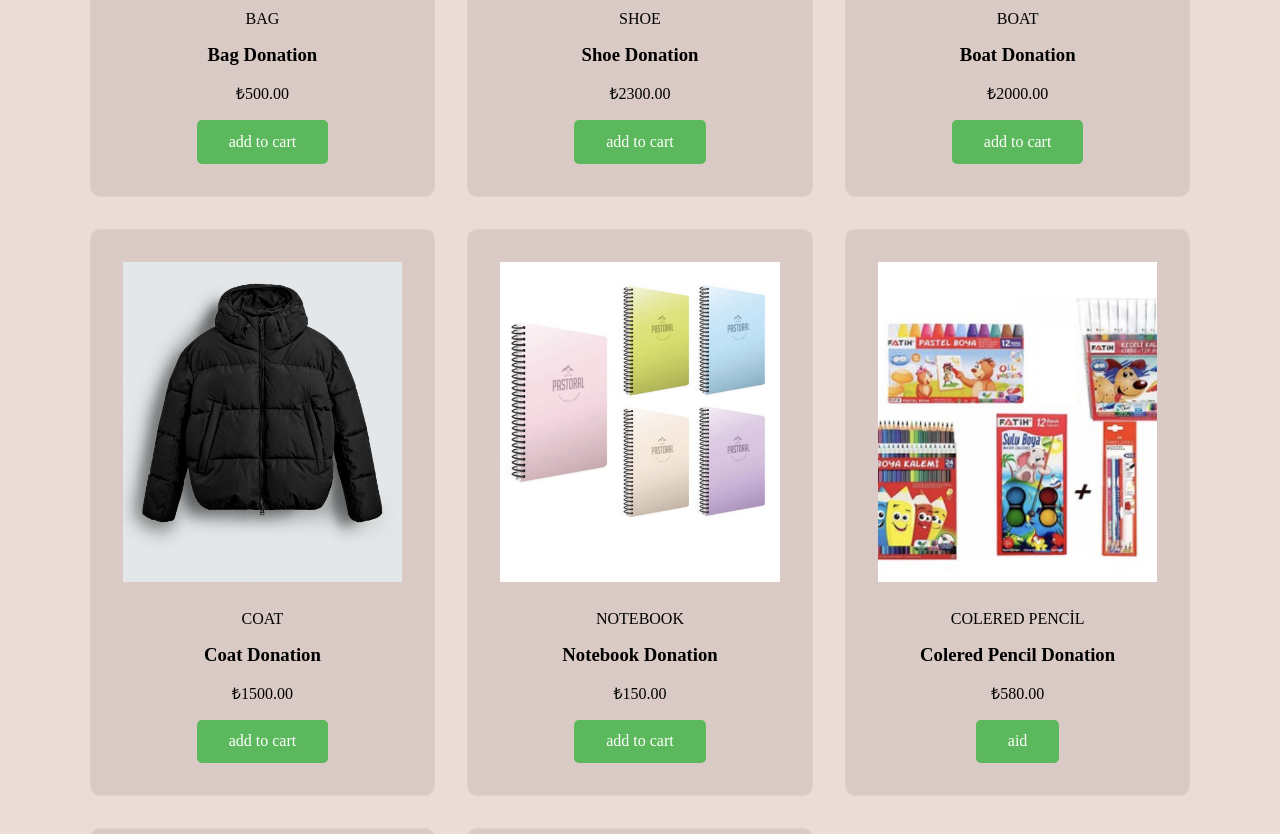
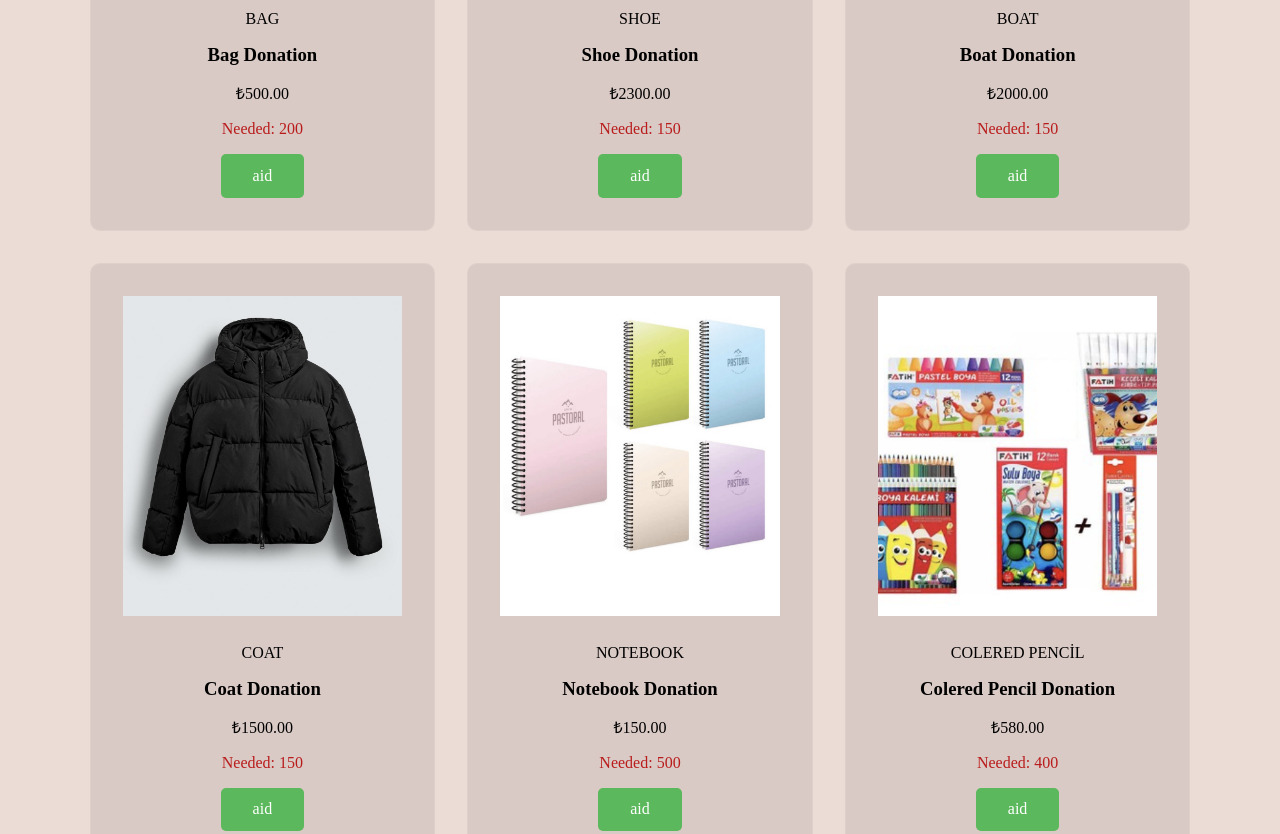
Before and after one commit to aycakodak/A_World_of-_Goodness, a website: page donation.html in a window 1280 px wide. Shown: the part 500-1334 px from the top of the page. Drawn offline with Linux system fonts and the light colour scheme.

Commit message:
stock adding

```diff
--- a/donation.html
+++ b/donation.html
@@ -30,9 +30,10 @@
                     <span class="donation-category">BAG</span>
                     <H3>Bag Donation</H3>
                     <div class="price">₺500.00</div>
+                    <div class="stock">Needed: <span>200</span></div>
                 </div>
                 <div class="box-bottom">
-                    <a href="#" class="btn">add to cart</a>
+                    <a href="#" class="btn">aid</a>
                 </div>
             </div>
 
@@ -42,9 +43,10 @@
                     <span class="donation-category">SHOE</span>
                     <H3>Shoe Donation</H3>
                     <div class="price">₺2300.00</div>
+                    <div class="stock">Needed: <span>150</span></div>
                 </div>
                 <div class="box-bottom">
-                    <a href="#" class="btn">add to cart</a>
+                    <a href="#" class="btn">aid</a>
                 </div>
             </div>
 
@@ -54,9 +56,10 @@
                     <span class="donation-category">BOAT</span>
                     <H3>Boat Donation</H3>
                     <div class="price">₺2000.00</div>
+                    <div class="stock">Needed: <span>150</span></div>
                 </div>
                 <div class="box-bottom">
-                    <a href="#" class="btn">add to cart</a>
+                    <a href="#" class="btn">aid</a>
                 </div>
             </div>
 
@@ -66,9 +69,10 @@
                     <span class="donation-category">COAT</span>
                     <H3>Coat Donation</H3>
                     <div class="price">₺1500.00</div>
+                    <div class="stock">Needed: <span>150</span></div>
                 </div>
                 <div class="box-bottom">
-                    <a href="#" class="btn">add to cart</a>
+                    <a href="#" class="btn">aid</a>
                 </div>
             </div>
 
@@ -78,9 +82,10 @@
                     <span class="donation-category">NOTEBOOK</span>
                     <H3>Notebook Donation</H3>
                     <div class="price">₺150.00</div>
+                    <div class="stock">Needed: <span>500</span></div>
                 </div>
                 <div class="box-bottom">
-                    <a href="#" class="btn">add to cart</a>
+                    <a href="#" class="btn">aid</a>
                 </div>
             </div>
 
@@ -90,6 +95,7 @@
                     <span class="donation-category">COLERED PENCİL</span>
                     <H3>Colered Pencil Donation</H3>
                     <div class="price">₺580.00</div>
+                    <div class="stock">Needed: <span>400</span></div>
                 </div>
                 <div class="box-bottom">
                     <a href="#" class="btn">aid</a>
@@ -102,6 +108,7 @@
                     <span class="donation-category">COLERİNG BOOK</span>
                     <H3>Coloring Book Donation</H3>
                     <div class="price">₺70.00</div>
+                    <div class="stock">Needed: <span>300</span></div>
                 </div>
                 <div class="box-bottom">
                     <a href="#" class="btn">aid</a>
@@ -114,6 +121,7 @@
                     <span class="donation-category">BOOK</span>
                     <H3>Book Donation</H3>
                     <div class="price">₺350.00</div>
+                    <div class="stock">Needed: <span>150</span></div>
                 </div>
                 <div class="box-bottom">
                     <a href="#" class="btn">aid</a>
--- a/style.css
+++ b/style.css
@@ -271,6 +271,11 @@ input[type=number]::-webkit-outer-spin-button {
     color: rgb(0, 0, 0);
     margin: 1rem 0;
 }
+.stock{
+    margin: 1rem 0;
+   color: rgb(185, 28, 28);
+
+}
 
 .donation .box-container .box img{
     width: 100%;
```
Also changed, not shown: login.html (+1 -1 lines).
